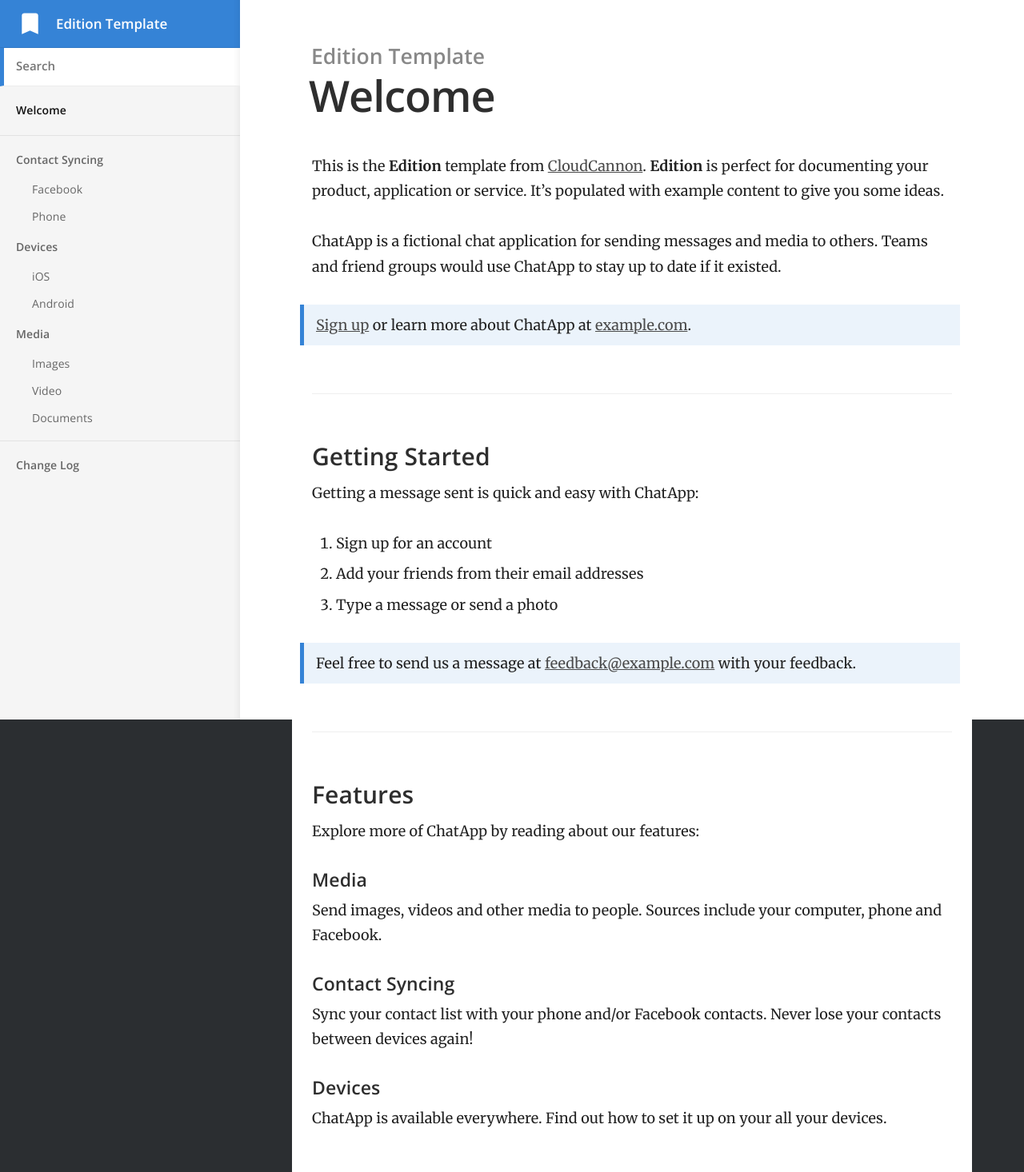
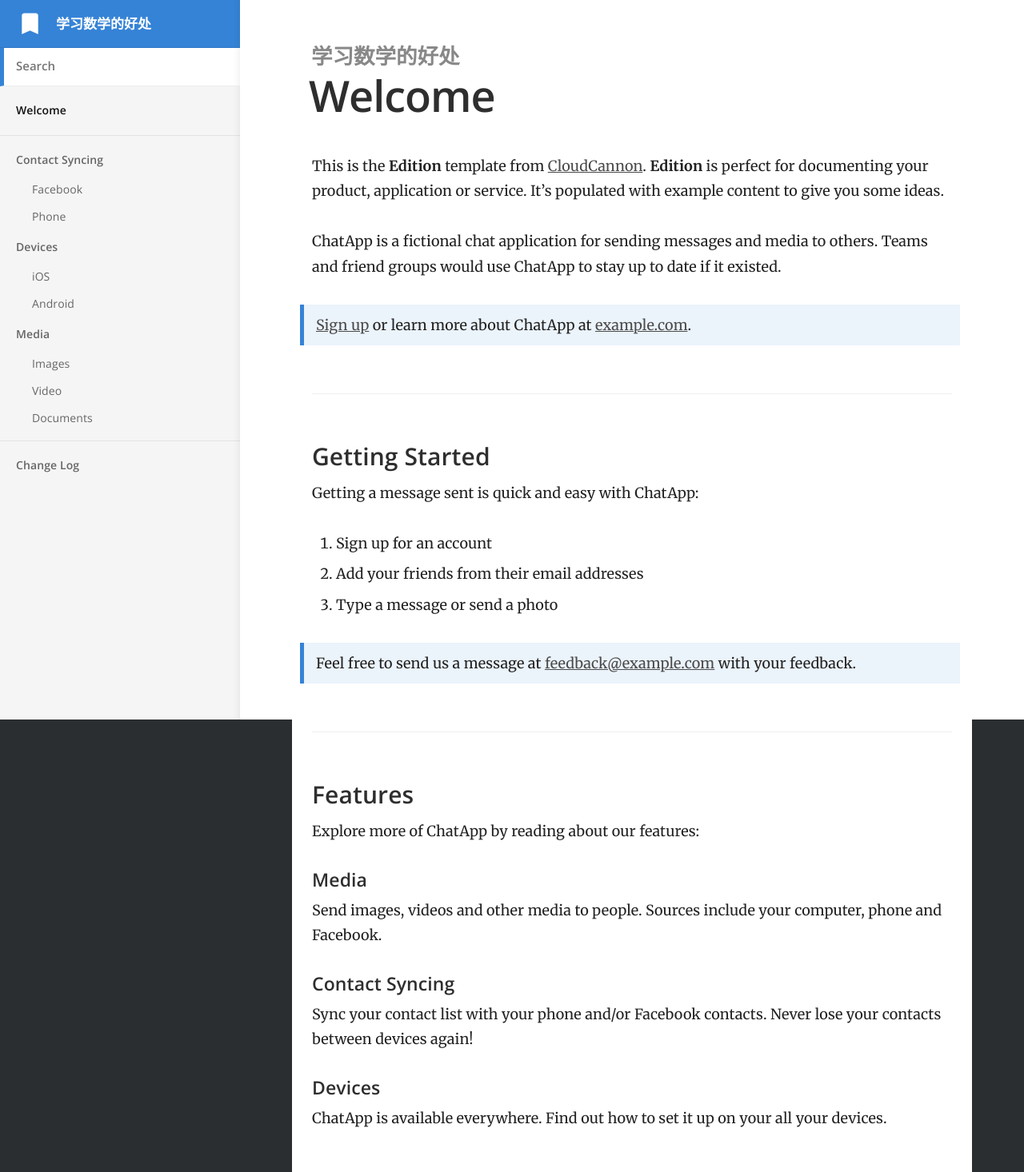
Before and after one commit to bashendixie/mathematics, a Jekyll site: the page built from index.md, in a window 1280 px wide. Shown: the whole page at 80% size. Built offline with Jekyll 4.4.1, drawn with Linux system fonts in a browser that asks for light colours.

Commit message:
修改标题

```diff
--- a/_config.yml
+++ b/_config.yml
@@ -1,7 +1,7 @@
 # ----
 # Site
 
-title: Edition Template
+title: 学习数学的好处
 url: "https://long-pig.cloudvent.net"
 baseurl:
 google_analytics_key:
```
